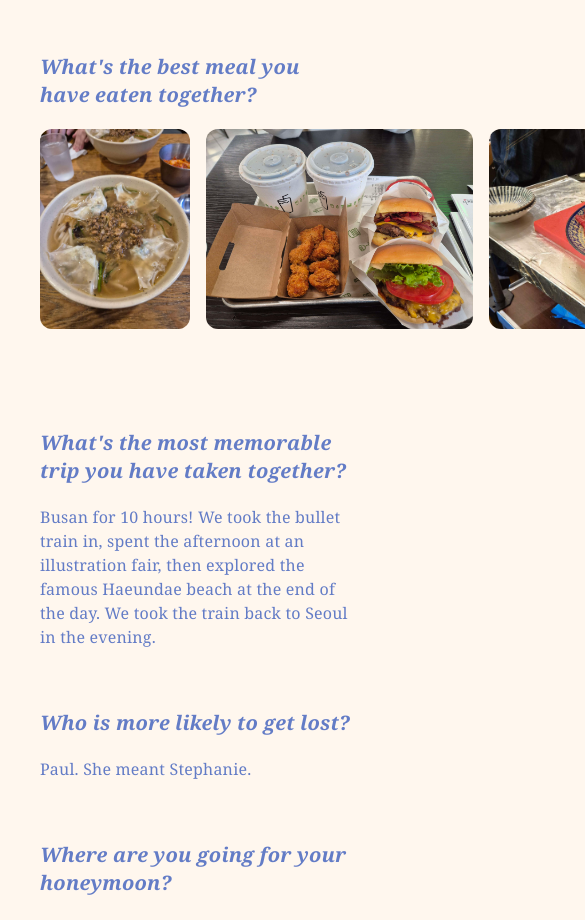
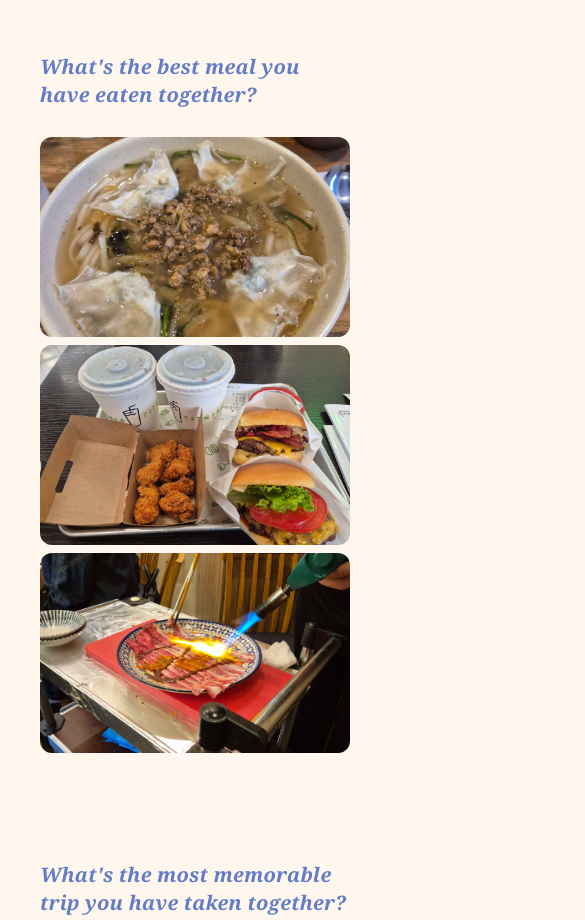
Before and after one commit to codingcapy/capyshroom, a React (Vite) app in the folder frontend/: page /home in a window 390 px wide. Shown: the part 1400-2320 px from the top of the page, 585 px wide, since content can reach past the window. Built offline with nearby package versions, Linux system fonts and the light colour scheme.

Commit message:
FUD IMG SIZING FOR MOBIL

```diff
--- a/frontend/src/pages/WebsitePage.tsx
+++ b/frontend/src/pages/WebsitePage.tsx
@@ -25,13 +25,13 @@ function ImageGallery() {
 
     return (
         <div className="pb-10">
-            <div className="flex gap-4">
+            <div className="md:flex gap-4">
                 {images.map((src, i) => (
                     <img
                         key={i}
                         src={src}
                         alt=""
-                        className="rounded-xl w-[325px] h-[200px] object-cover object-center cursor-pointer hover:scale-105 transition-all ease-in-out duration-300"
+                        className="rounded-xl w-[325px] h-[200px] object-cover object-center cursor-pointer hover:scale-105 transition-all ease-in-out duration-300 my-2 md:my-0"
                         onClick={() => {
                             setIndex(i);
                             setOpen(true);
```
